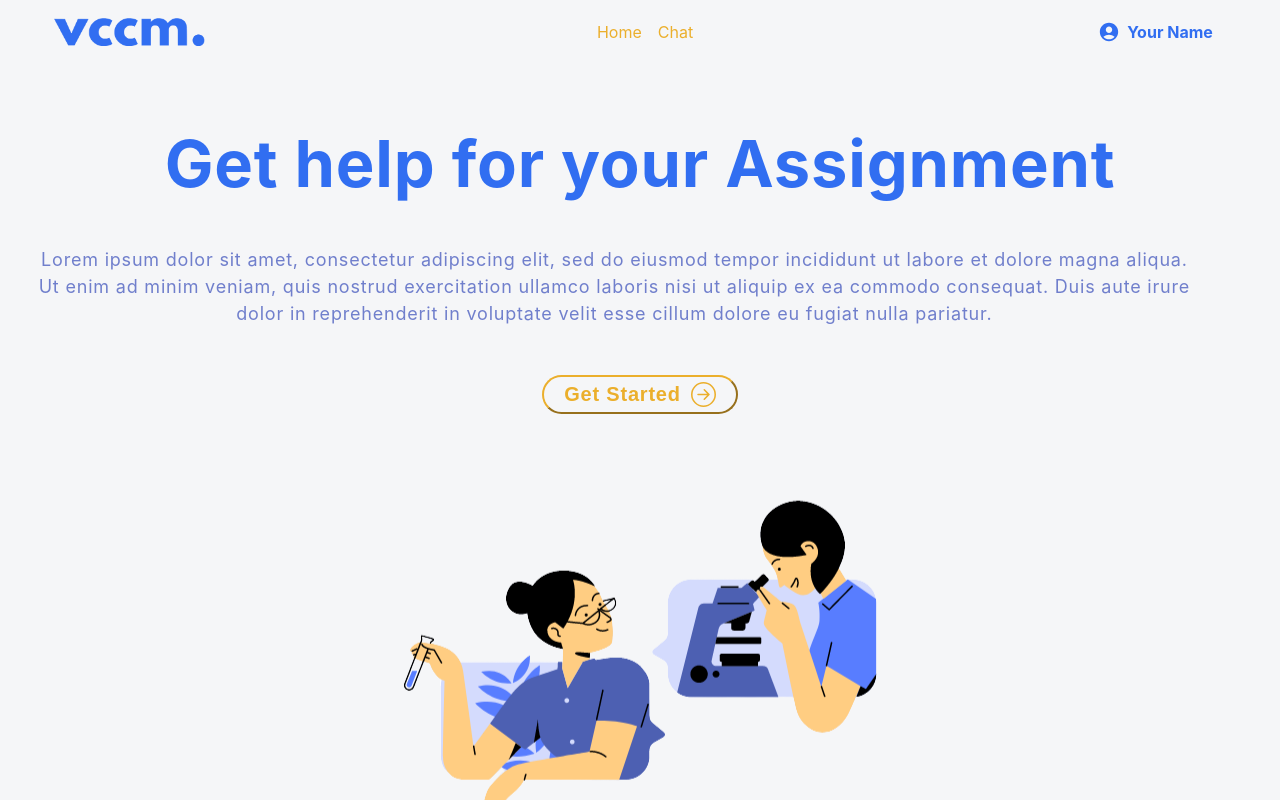
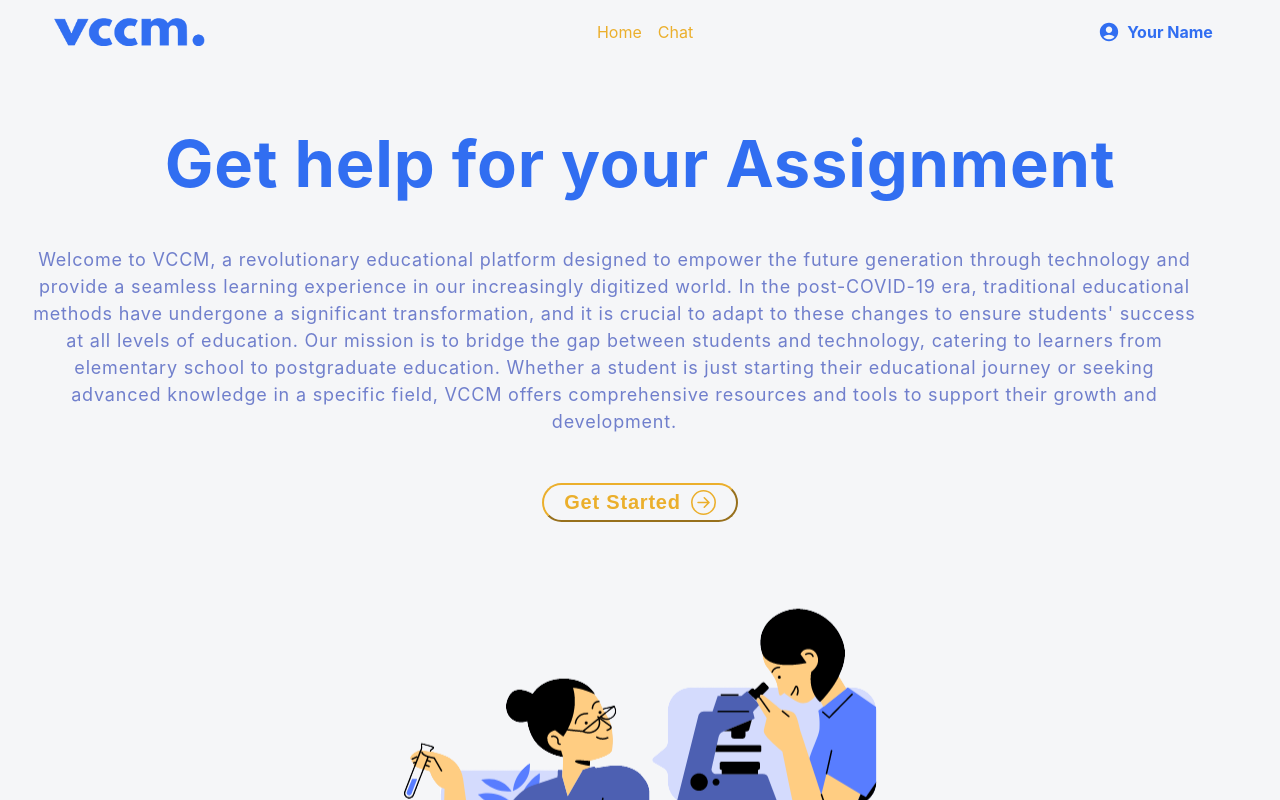
Before and after one commit to vivienherq/lifehack-vccm-2023, a React (Create React App) app: page / in a window 1280 px wide. Shown: the top 800 px of the page. Built offline with nearby package versions, Linux system fonts and the light colour scheme.

Commit message:
landing paragraph

```diff
--- a/src/components/landing/Banner.js
+++ b/src/components/landing/Banner.js
@@ -64,12 +64,18 @@ const Banner = () => {
                 <span className="wrap">{text}</span>
               </h1>
               <p style={{ padding: 30 }}>
-                Lorem ipsum dolor sit amet, consectetur adipiscing elit, sed do
-                eiusmod tempor incididunt ut labore et dolore magna aliqua. Ut
-                enim ad minim veniam, quis nostrud exercitation ullamco laboris
-                nisi ut aliquip ex ea commodo consequat. Duis aute irure dolor
-                in reprehenderit in voluptate velit esse cillum dolore eu fugiat
-                nulla pariatur.
+                Welcome to VCCM, a revolutionary educational platform designed
+                to empower the future generation through technology and provide
+                a seamless learning experience in our increasingly digitized
+                world. In the post-COVID-19 era, traditional educational methods
+                have undergone a significant transformation, and it is crucial
+                to adapt to these changes to ensure students' success at all
+                levels of education. Our mission is to bridge the gap between
+                students and technology, catering to learners from elementary
+                school to postgraduate education. Whether a student is just
+                starting their educational journey or seeking advanced knowledge
+                in a specific field, VCCM offers comprehensive resources and
+                tools to support their growth and development.
               </p>
               <button onClick={routeChange}>
                 Get Started
```
